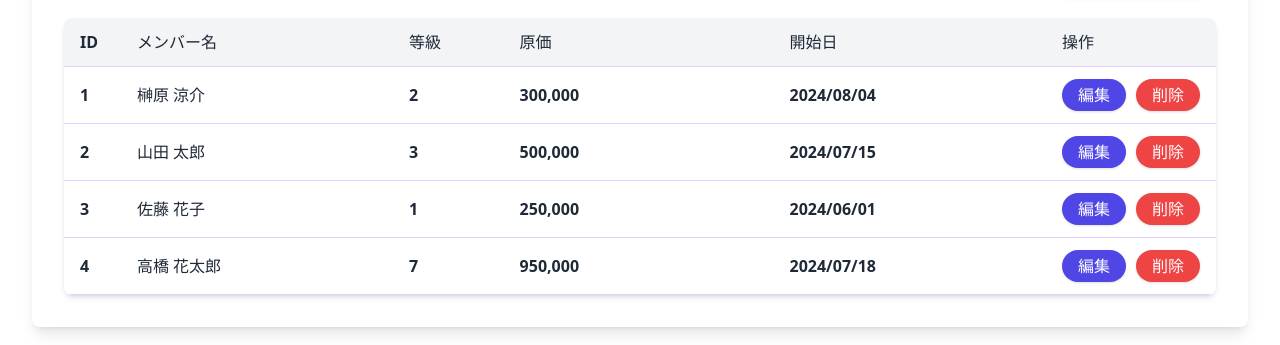
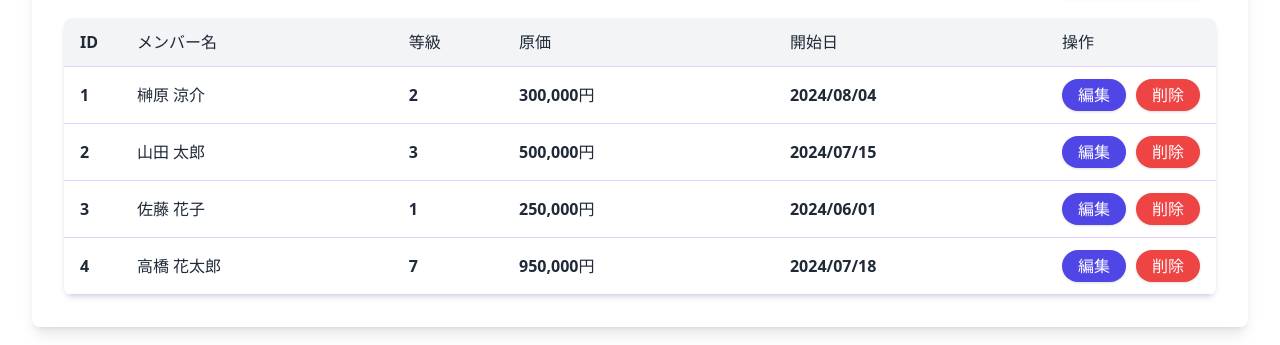
Before and after one commit to RyosukeSakakibara718/bsp, a React (Vite) app in the folder frontend/react/: page / in a window 1280 px wide. Shown: the part 162-507 px from the top of the page. Built offline with nearby package versions, Linux system fonts and the light colour scheme.

Commit message:
add: 軽微な修正

```diff
--- a/frontend/react/src/components/molecules/row/TableRow.tsx
+++ b/frontend/react/src/components/molecules/row/TableRow.tsx
@@ -15,7 +15,7 @@ const TableRow: React.FC<TableRowProps> = ({ id, name, grade, cost, startDate, i
       <TableRowColumn width="5%">{id}</TableRowColumn>
       <TableRowColumn width="25%">{name}</TableRowColumn>
       <TableRowColumn width="10%">{grade}</TableRowColumn>
-      <TableRowColumn width="25%">{cost.toLocaleString()}</TableRowColumn>
+      <TableRowColumn width="25%">{cost.toLocaleString()}円</TableRowColumn>
       <TableRowColumn width="25%">{startDate}</TableRowColumn>
       <TableRowColumn width="10%">
         <div className="flex space-x-2.5">
--- a/frontend/react/src/pages/memberManagement/components/templates/MemberTable.tsx
+++ b/frontend/react/src/pages/memberManagement/components/templates/MemberTable.tsx
@@ -1,7 +1,6 @@
 import React, { useState } from 'react';
 import TableHeader from "../../../../components/molecules/TableHeader";
 import TableRow from "../../../../components/molecules/row/TableRow";
-import SearchBox from '../../../../components/atoms/SearchBox';
 import SearchBar from '../../../../components/molecules/SearchBar';
 import Spacer from '../../../../components/atoms/Spacer';
 import AddButton from '../../../../components/atoms/button/AddButton';
@@ -27,8 +26,9 @@ const MemberTable: React.FC<MemberTableProps> = ({ data }) => {
   const [targetDataId, setTargetDataId] = useState(0)
   const [showData ,setShowData] = useState(data)
   const [searchValue ,setSearchValue] = useState("")
-  const editData = showData[targetDataId]
-  const deleteData = showData[targetDataId]
+
+  const editData = data[targetDataId]
+  const deleteData = data[targetDataId]
 
   const handleOpenEditModal = (id: number) => {
     setTargetDataId(id - 1);
@@ -57,7 +57,7 @@ const MemberTable: React.FC<MemberTableProps> = ({ data }) => {
     seAddeteModalOpen(false);
   };
 
-  const filteredMembers = showData.filter(member =>
+  const filteredMembers = data.filter(member =>
     Object.values(member).some(value =>
       value.toString().toLowerCase().includes(searchValue.toLowerCase())
     )
```
